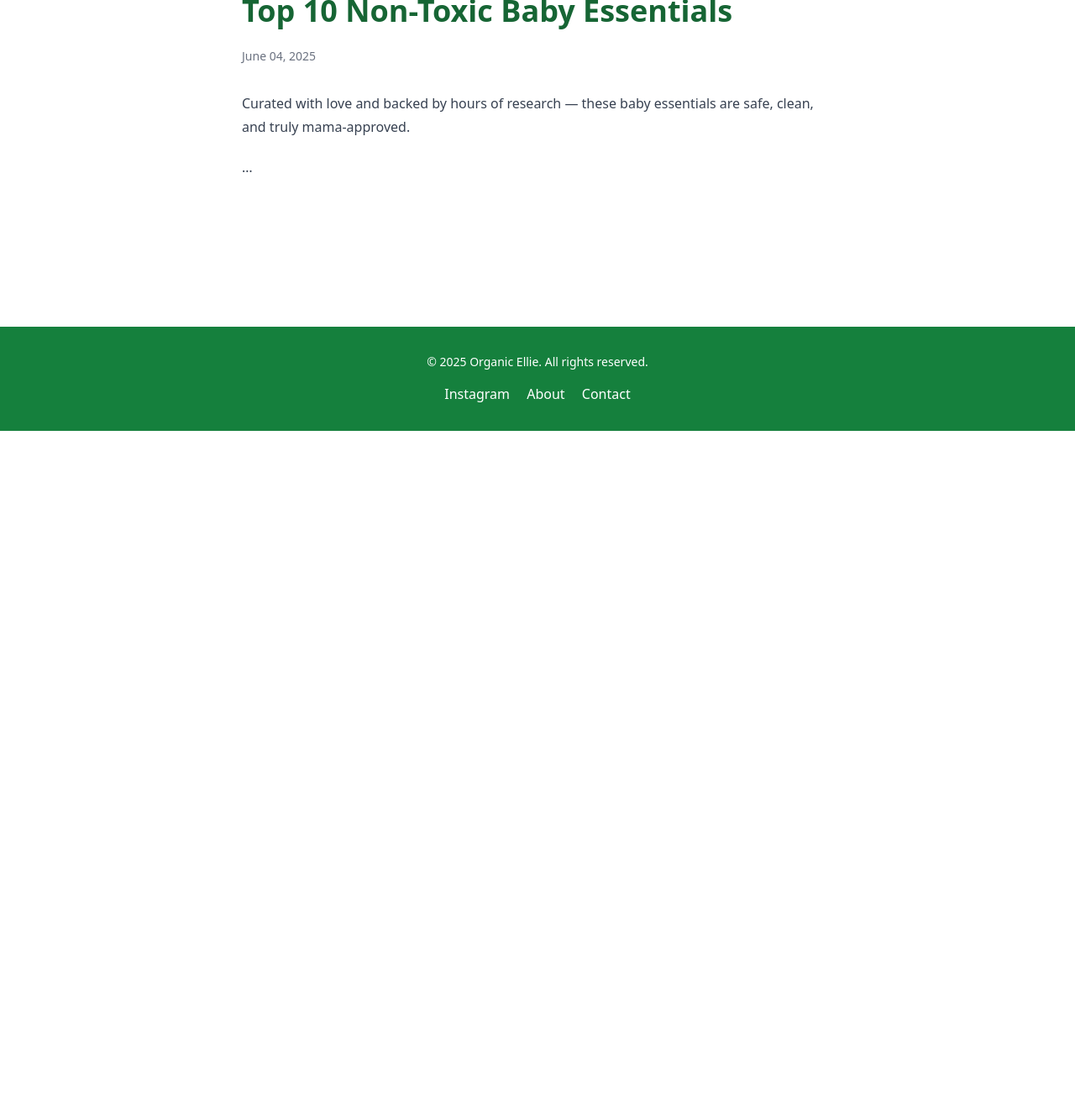
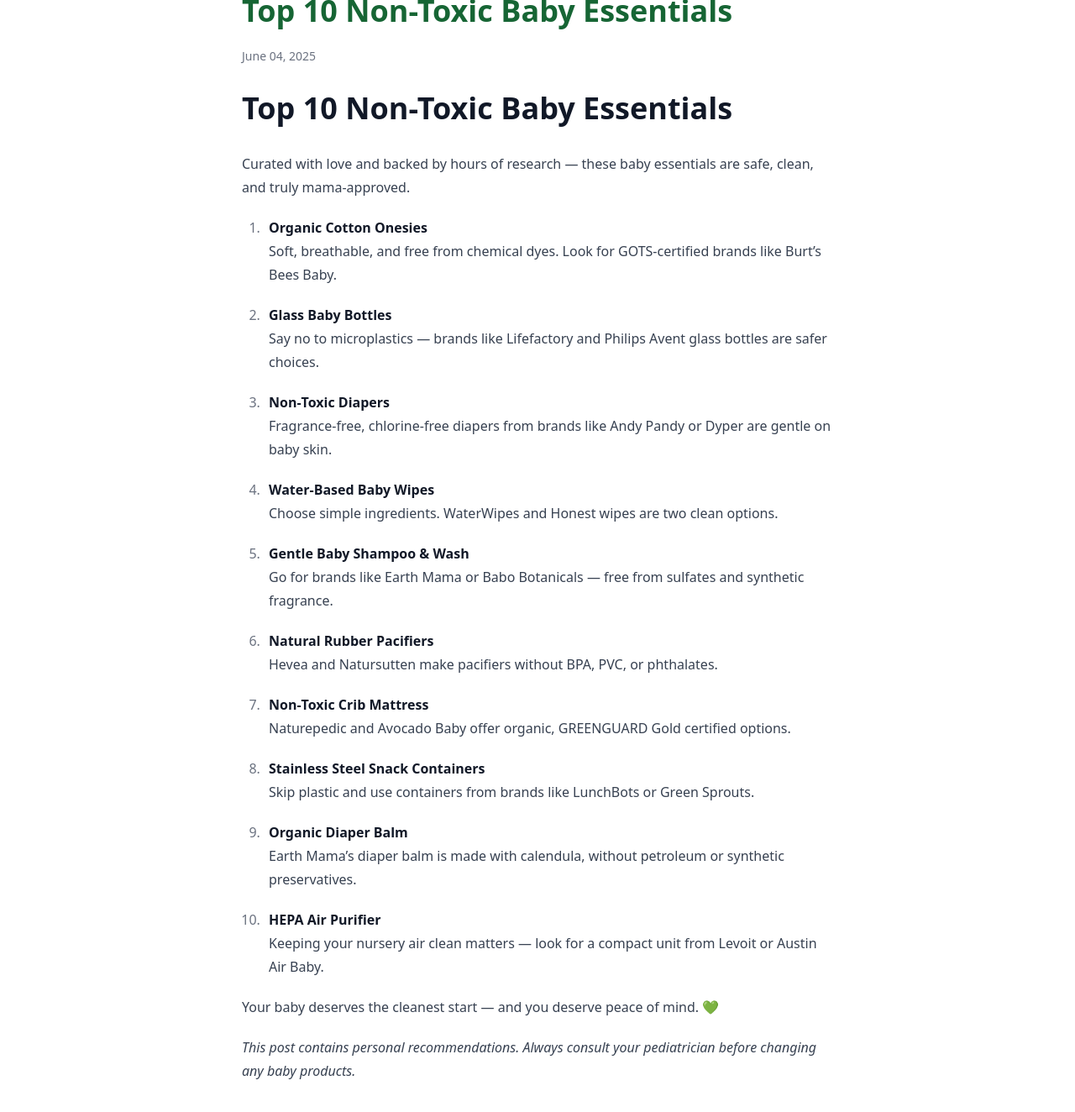
Before and after one commit to iplroy/organicellie.github.io, a Jekyll site: the page built from _posts/2025-06-04-top-10-nontoxic-essentials.md, in a window 1280 px wide and 1400 px high, scrolled down 199 px. Shown: the top 1324 px of the window at 84% size. Built offline with Jekyll 4.4.1, drawn with Linux system fonts in a browser that asks for light colours; nearby versions of some CDN libraries; our own code applies the rules of GitHub Pages for plain Markdown files; before the commit the page ends 900 px from its top, so only the background shows below that.

Commit message:
Update our story and baby essentials post to use the new layout

```diff
--- a/_posts/2025-06-04-top-10-nontoxic-essentials.md
+++ b/_posts/2025-06-04-top-10-nontoxic-essentials.md
@@ -1,9 +1,44 @@
 ---
+layout: post
 title: "Top 10 Non-Toxic Baby Essentials"
 date: 2025-06-04
-description: "Our favorite clean, safe baby items—from organic onesies to HEPA purifiers—curated for modern moms."
+description: "Curated with love and backed by hours of research — these baby essentials are safe, clean, and truly mama-approved."
 ---
+
+# Top 10 Non-Toxic Baby Essentials
 
 Curated with love and backed by hours of research — these baby essentials are safe, clean, and truly mama-approved.
 
-...
+1. **Organic Cotton Onesies**
+   Soft, breathable, and free from chemical dyes. Look for GOTS‑certified brands like Burt’s Bees Baby.
+
+2. **Glass Baby Bottles**
+   Say no to microplastics — brands like Lifefactory and Philips Avent glass bottles are safer choices.
+
+3. **Non‑Toxic Diapers**
+   Fragrance‑free, chlorine‑free diapers from brands like Andy Pandy or Dyper are gentle on baby skin.
+
+4. **Water‑Based Baby Wipes**
+   Choose simple ingredients. WaterWipes and Honest wipes are two clean options.
+
+5. **Gentle Baby Shampoo & Wash**
+   Go for brands like Earth Mama or Babo Botanicals — free from sulfates and synthetic fragrance.
+
+6. **Natural Rubber Pacifiers**
+   Hevea and Natursutten make pacifiers without BPA, PVC, or phthalates.
+
+7. **Non‑Toxic Crib Mattress**
+   Naturepedic and Avocado Baby offer organic, GREENGUARD Gold certified options.
+
+8. **Stainless Steel Snack Containers**
+   Skip plastic and use containers from brands like LunchBots or Green Sprouts.
+
+9. **Organic Diaper Balm**
+   Earth Mama’s diaper balm is made with calendula, without petroleum or synthetic preservatives.
+
+10. **HEPA Air Purifier**
+    Keeping your nursery air clean matters — look for a compact unit from Levoit or Austin Air Baby.
+
+Your baby deserves the cleanest start — and you deserve peace of mind. 💚
+
+*This post contains personal recommendations. Always consult your pediatrician before changing any baby products.*
```
Also changed, not shown: our-story.md (+19 -27 lines).
